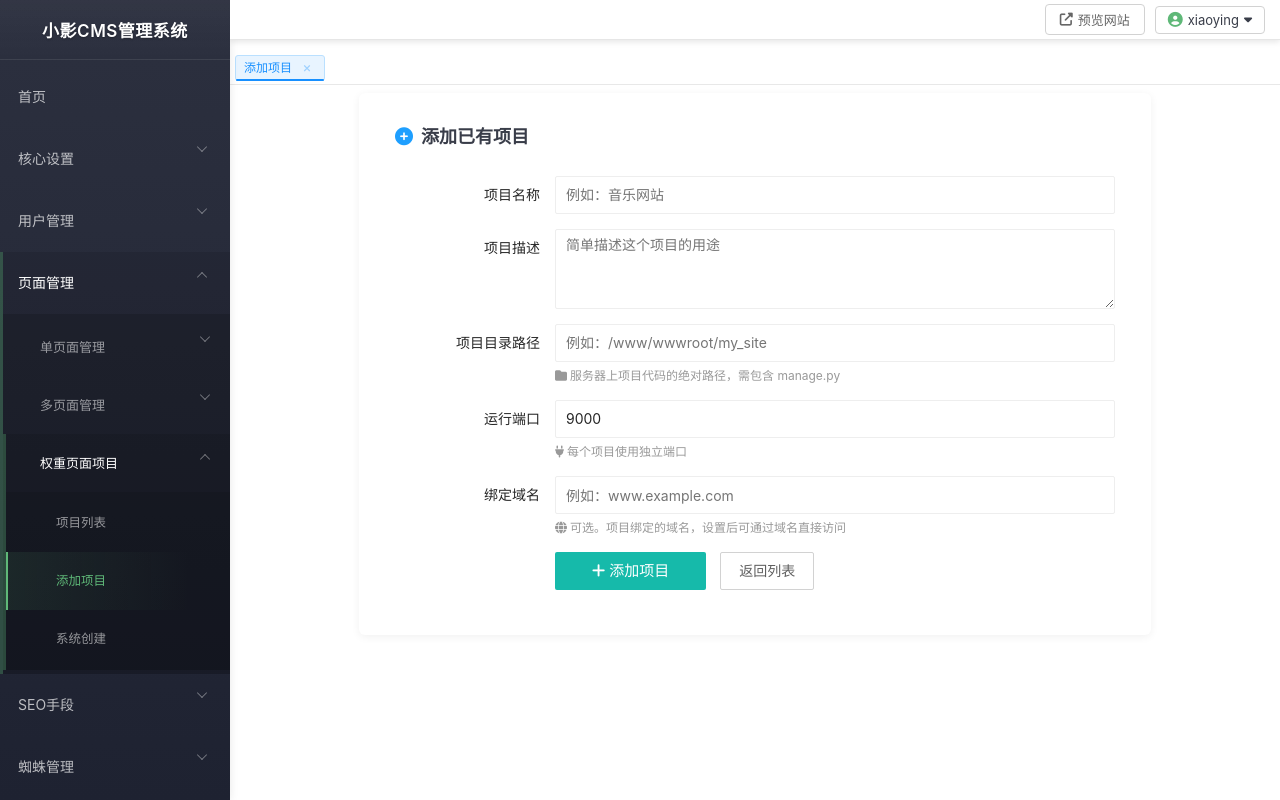
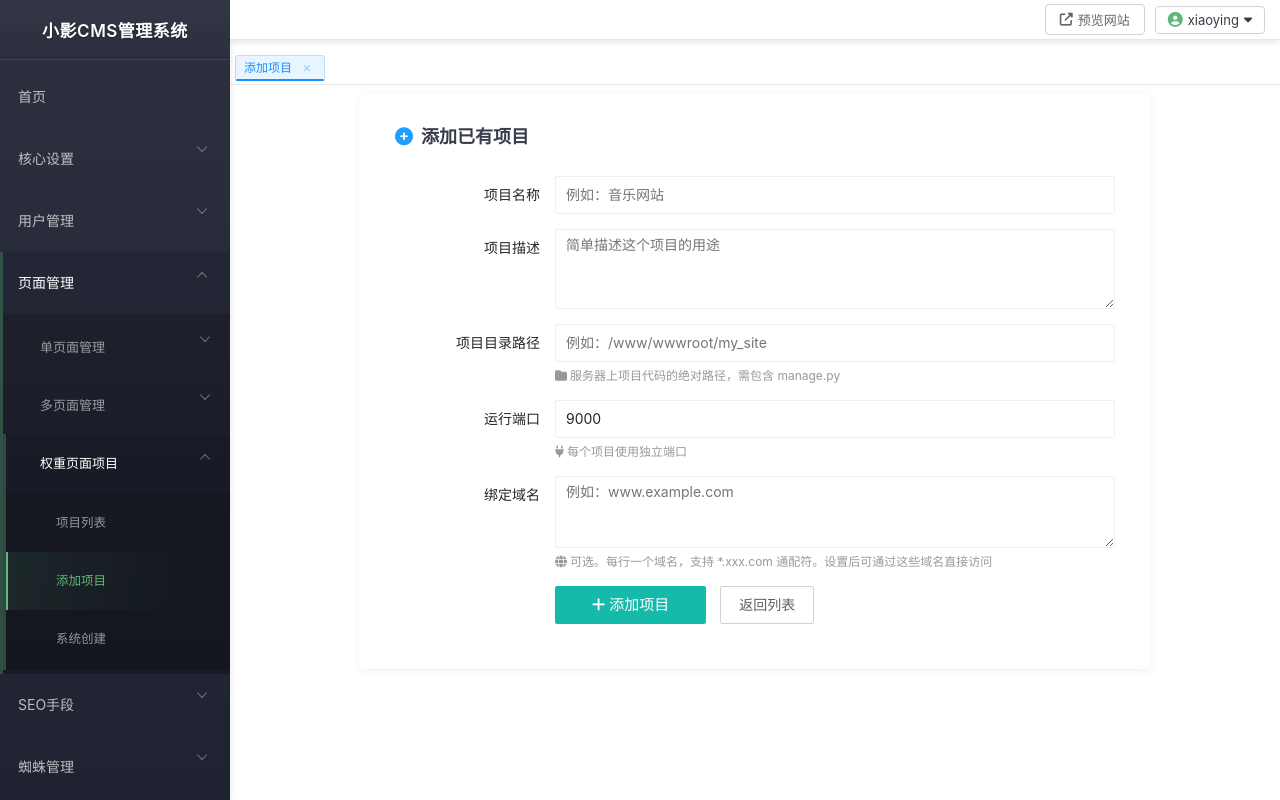
Before and after one commit to DingZhiYingCloud/XiaoYingCMS, a Django app: page /xiaoying_admin/weight-project/create/ in a window 1280 px wide. Run offline with Django 5.2, Linux system fonts and the light colour scheme; a user stored in the database is signed in; data comes from the database, SQL or seed files in the repository; data that the repository does not hold is empty.

Commit message:
权重项目: 域名绑定/模型/UI 综合优化

```diff
--- a/XiaoYingAdmin/middleware/auth.py
+++ b/XiaoYingAdmin/middleware/auth.py
@@ -61,8 +61,9 @@ class LoginRequiredMiddleware(MiddlewareMixin):
         """查找域名匹配的权重页面项目。"""
         from XiaoYingAdmin.models.weight_project import WeightProject
         for project in WeightProject.objects.exclude(domain='').iterator():
-            if LoginRequiredMiddleware._match_domain(host, project.domain):
-                return project
+            for d in project.get_domain_list():
+                if LoginRequiredMiddleware._match_domain(host, d):
+                    return project
         return None
 
     # ------------------------------------------------------------------
--- a/XiaoYingAdmin/middleware/domain_bind.py
+++ b/XiaoYingAdmin/middleware/domain_bind.py
@@ -186,8 +186,9 @@ class DomainBindMiddleware:
         """查找域名匹配的权重页面项目。"""
         from XiaoYingAdmin.models.weight_project import WeightProject
         for project in WeightProject.objects.exclude(domain='').iterator():
-            if self._match_domain(host, project.domain):
-                return project
+            for d in project.get_domain_list():
+                if self._match_domain(host, d):
+                    return project
         return None
 
     # ------------------------------------------------------------------
--- a/XiaoYingAdmin/templates/XiaoYingAdmin/页面管理/权重页面项目/添加项目.html
+++ b/XiaoYingAdmin/templates/XiaoYingAdmin/页面管理/权重页面项目/添加项目.html
@@ -52,8 +52,8 @@
         <div class="layui-form-item">
             <label class="layui-form-label">绑定域名</label>
             <div class="layui-input-block">
-                <input type="text" name="domain" class="layui-input" placeholder="例如：www.example.com">
-                <div class="form-tip"><i class="fas fa-globe"></i>可选。项目绑定的域名，设置后可通过域名直接访问</div>
+                <textarea name="domain" class="layui-textarea" placeholder="例如：www.example.com" style="min-height:72px;"></textarea>
+                <div class="form-tip"><i class="fas fa-globe"></i>可选。每行一个域名，支持 *.xxx.com 通配符。设置后可通过这些域名直接访问</div>
             </div>
         </div>
 
@@ -105,8 +105,8 @@
         <div class="layui-form-item">
             <label class="layui-form-label">绑定域名</label>
             <div class="layui-input-block">
-                <input type="text" name="domain" class="layui-input" placeholder="例如：www.example.com">
-                <div class="form-tip"><i class="fas fa-globe"></i>可选。项目绑定的域名，设置后可通过域名直接访问</div>
+                <textarea name="domain" class="layui-textarea" placeholder="例如：www.example.com" style="min-height:72px;"></textarea>
+                <div class="form-tip"><i class="fas fa-globe"></i>可选。每行一个域名，支持 *.xxx.com 通配符。设置后可通过这些域名直接访问</div>
             </div>
         </div>
 
--- a/XiaoYingAdmin/templates/XiaoYingAdmin/页面管理/权重页面项目/编辑项目.html
+++ b/XiaoYingAdmin/templates/XiaoYingAdmin/页面管理/权重页面项目/编辑项目.html
@@ -58,8 +58,8 @@
         <div class="layui-form-item">
             <label class="layui-form-label">绑定域名</label>
             <div class="layui-input-block">
-                <input type="text" name="domain" class="layui-input" value="{{ project.domain }}" placeholder="例如：www.example.com">
-                <div class="form-tip"><i class="fas fa-globe"></i>可选。设置后详情页将显示域名直达链接</div>
+                <textarea name="domain" class="layui-textarea" placeholder="例如：www.example.com" style="min-height:72px;">{{ project.domain }}</textarea>
+                <div class="form-tip"><i class="fas fa-globe"></i>可选。每行一个域名，支持 *.xxx.com 通配符。设置后可通过这些域名直接访问</div>
             </div>
         </div>
 
```
Also changed, not shown: XiaoYingAdmin/models/weight_project.py (+17 -3 lines), XiaoYingAdmin/templates/XiaoYingAdmin/页面管理/权重页面项目/项目详情.html (+7 -1 lines).
